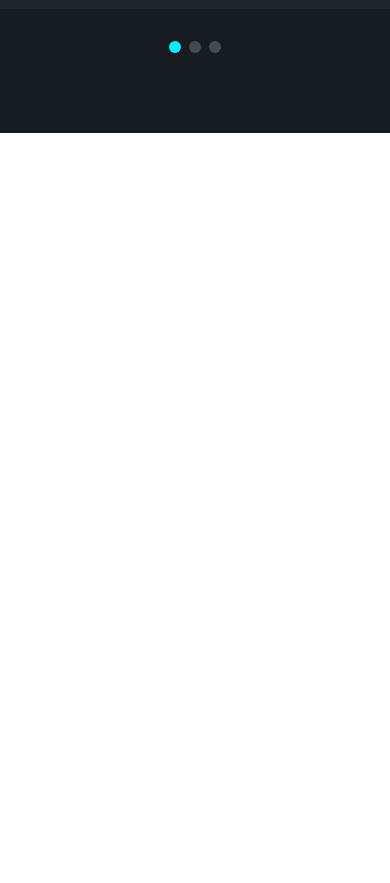
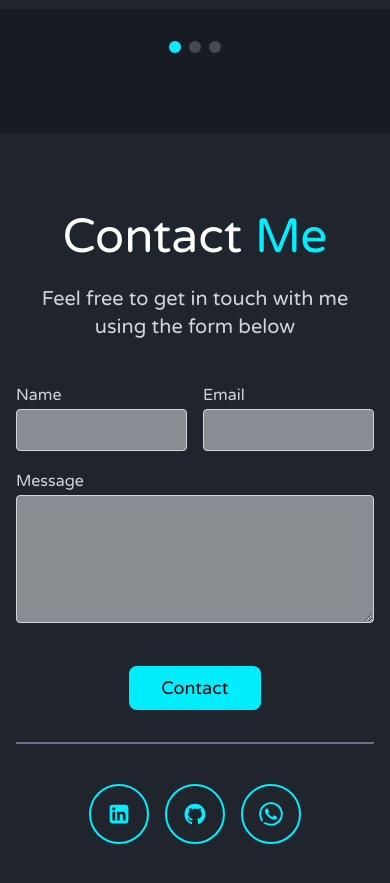
Before and after one commit to amitshuu/amitshuu-portfolio, a React (Create React App) app: page / in a window 390 px wide. Shown: the part 6380-7263 px from the top of the page. Before the commit the page ends 6513 px from the top, so only its background shows below. Built offline with nearby package versions, Linux system fonts and the light colour scheme; the HTML template or start-up script is replaced by a standard one; what tailwindcss-debug-screens would draw is missing.

Commit message:
Added contact section

```diff
--- a/src/App.tsx
+++ b/src/App.tsx
@@ -3,10 +3,9 @@ import HeroSection from './components/HeroSection';
 import Navbar from './components/Navbar';
 import ProjectsSection from './components/ProjectsSection';
 import ServicesSection from './components/ServicesSection';
-import 'react-multi-carousel/lib/styles.css';
-import ProjectModal from './components/ProjectModal';
 import Testimonials from './components/Testimonials';
 import SkillsSection from './components/SkillsSection';
+import ContactSection from './components/ContactSection';
 const App = () => {
   return (
     <main className='w-full h-full bg-dark-bg'>
@@ -17,6 +16,7 @@ const App = () => {
       <ProjectsSection />
       <SkillsSection />
       <Testimonials />
+      <ContactSection />
     </main>
   );
 };
--- /dev/null
+++ b/src/components/ContactSection.tsx
@@ -0,0 +1,67 @@
+import React from 'react';
+import SocialLinks from './SocialLinks';
+
+const ContactSection = () => {
+  return (
+    <section className='flex items-center justify-center w-full p-20 px-4 '>
+      <div className='container flex flex-col items-center'>
+        <h1 className='mb-6 text-5xl text-white md:text-6xl'>
+          Contact <span className=' text-primary-blue'>Me</span>
+        </h1>
+        <p className='mb-10 text-xl text-center text-gray-300'>
+          Feel free to get in touch with me using the form below
+        </p>
+        <div className=' lg:w-1/2 md:w-2/3'>
+          <form className='flex flex-wrap -m-2'>
+            <div className='w-1/2 p-2'>
+              <div className='relative'>
+                <label className='leading-7 text-gray-300 text-md'>Name</label>
+                <input
+                  type='text'
+                  id='name'
+                  name='name'
+                  className='w-full px-3 py-1 text-base leading-8 text-white transition-colors duration-200 ease-in-out bg-gray-100 bg-opacity-50 border border-gray-300 rounded outline-none focus:border-primary-blue focus:bg-gray-300 focus:text-black'
+                />
+              </div>
+            </div>
+            <div className='w-1/2 p-2'>
+              <div className='relative'>
+                <label className='leading-7 text-gray-300 text-md'>Email</label>
+                <input
+                  type='email'
+                  id='email'
+                  name='email'
+                  className='w-full px-3 py-1 text-base leading-8 text-white transition-colors duration-200 ease-in-out bg-gray-100 bg-opacity-50 border border-gray-300 rounded outline-none focus:border-primary-blue focus:bg-gray-300 focus:text-black'
+                />
+              </div>
+            </div>
+            <div className='w-full p-2'>
+              <div className='relative'>
+                <label className='leading-7 text-gray-300 text-md'>
+                  Message
+                </label>
+                <textarea
+                  id='message'
+                  name='message'
+                  className='w-full h-32 px-3 py-1 mb-5 text-base leading-6 text-white transition-colors duration-200 ease-in-out bg-gray-100 bg-opacity-50 border border-gray-300 rounded outline-none focus:border-primary-blue focus:bg-gray-300 focus:text-black'
+                ></textarea>
+              </div>
+            </div>
+            <div className='w-full p-2'>
+              <button className='flex px-8 py-2 mx-auto text-lg text-black duration-100 border-0 rounded-lg hover:trasnform hover:scale-110 bg-primary-blue focus:outline-none hover:bg-primary-blue-hover'>
+                Contact
+              </button>
+            </div>
+          </form>
+          <div className='flex items-center mt-8 text-center border-t-2 border-gray-500 max-w-7xl'>
+            <div className='mx-auto mt-4'>
+              <SocialLinks />
+            </div>
+          </div>
+        </div>
+      </div>
+    </section>
+  );
+};
+
+export default ContactSection;
```
